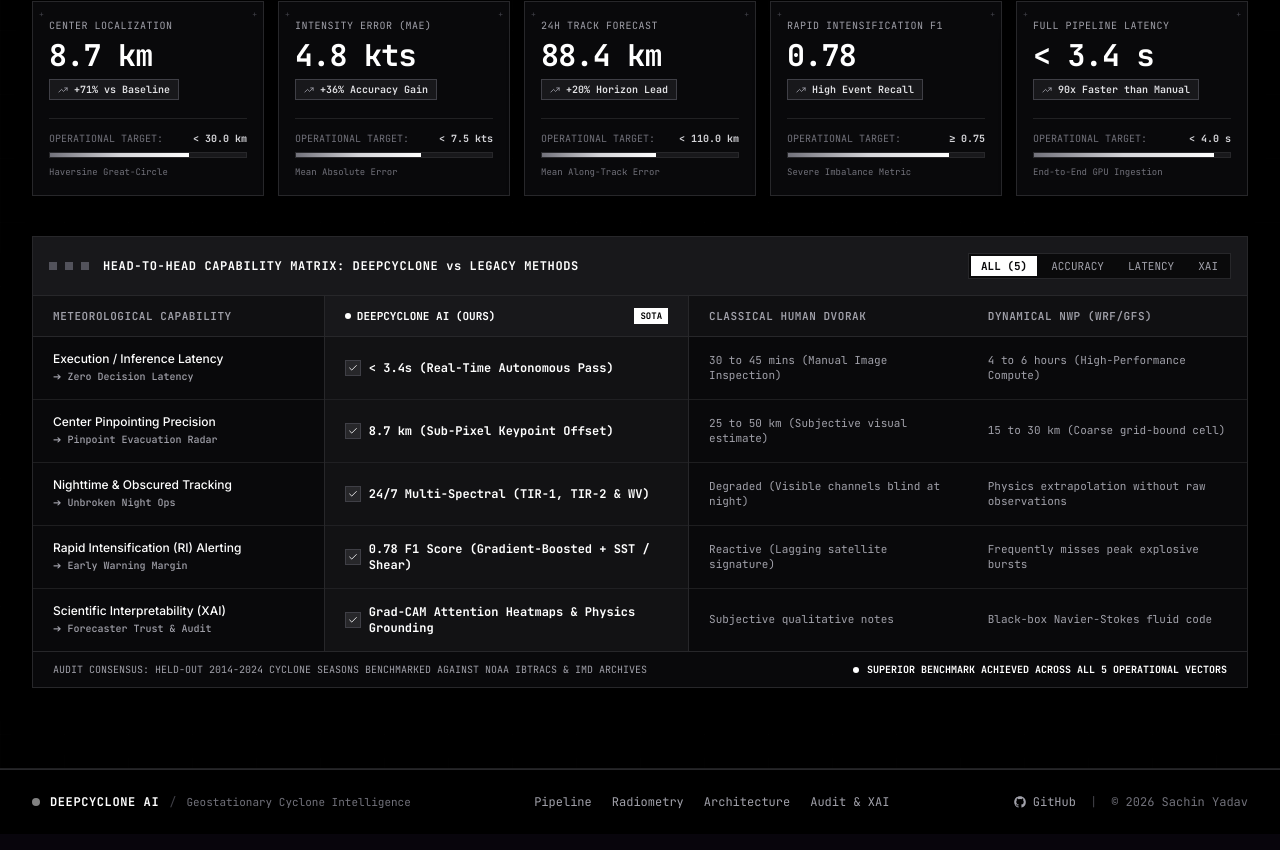
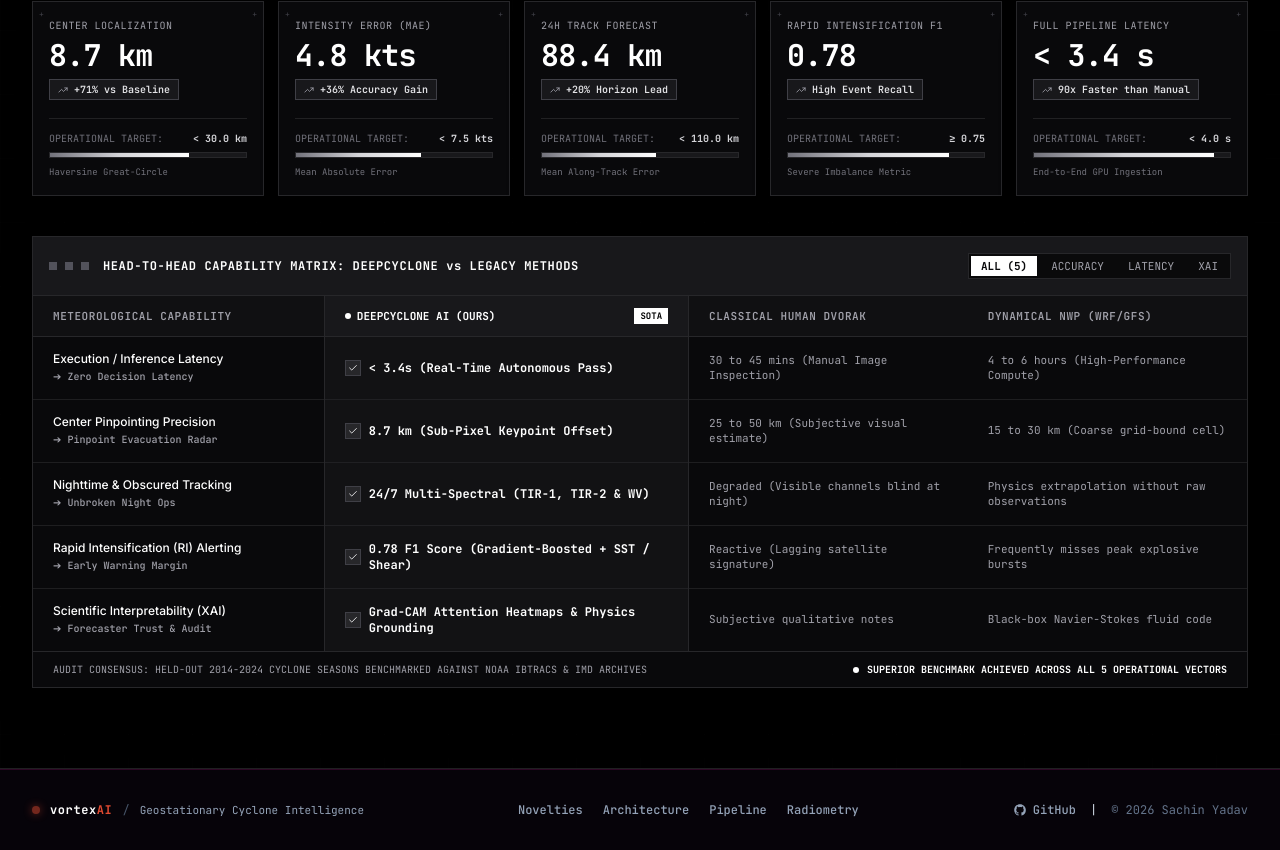
Before and after one commit to SachinYadav2446/Cyclone-Pattern-Identifier, a React (Vite) app in the folder frontend/: page / in a window 1280 px wide. Shown: the part 10593-11443 px from the top of the page. Built offline with nearby package versions, Linux system fonts and the light colour scheme; no server answers.

Commit message:
style(footer): align footer telemetry and ISRO/MOSDAC citations to theme

```diff
--- a/frontend/src/components/Footer.jsx
+++ b/frontend/src/components/Footer.jsx
@@ -4,30 +4,30 @@ export default function Footer() {
   const currentYear = new Date().getFullYear();
 
   return (
-    <footer className="bg-black border-t border-zinc-800 font-mono text-xs py-6">
+    <footer className="bg-[#060309] border-t border-[#64104E]/40 font-mono text-xs py-8 relative text-slate-400">
       <div className="max-w-7xl mx-auto px-4 sm:px-6 lg:px-8">
         <div className="flex flex-col md:flex-row items-center justify-between gap-4">
           {/* Brand & System Status */}
           <div className="flex items-center gap-2.5">
-            <span className="w-2 h-2 rounded-full bg-white animate-pulse" />
-            <span className="font-bold text-white tracking-wider">DEEPCYCLONE AI</span>
-            <span className="text-zinc-700">/</span>
-            <span className="text-zinc-500 text-[11px]">Geostationary Cyclone Intelligence</span>
+            <span className="w-2 h-2 rounded-full bg-[#E04A31] animate-pulse shadow-[0_0_8px_#E04A31]" />
+            <span className="font-bold text-white tracking-wider">vortex<span className="text-[#E04A31]">AI</span></span>
+            <span className="text-slate-600">/</span>
+            <span className="text-slate-400 text-[11px]">Geostationary Cyclone Intelligence</span>
           </div>
 
           {/* Clean Navigation Links */}
-          <div className="flex flex-wrap items-center justify-center gap-5 text-xs text-zinc-400">
-            <a href="#pipeline" className="hover:text-white transition-colors">
+          <div className="flex flex-wrap items-center justify-center gap-5 text-xs text-slate-400">
+            <a href="#novelty" className="hover:text-[#E04A31] transition-colors font-medium">
+              Novelties
+            </a>
+            <a href="#models" className="hover:text-[#E04A31] transition-colors font-medium">
+              Architecture
+            </a>
+            <a href="#pipeline" className="hover:text-[#E04A31] transition-colors font-medium">
               Pipeline
             </a>
-            <a href="#dataset" className="hover:text-white transition-colors">
+            <a href="#dataset" className="hover:text-[#E04A31] transition-colors font-medium">
               Radiometry
-            </a>
-            <a href="#models" className="hover:text-white transition-colors">
-              Architecture
-            </a>
-            <a href="#doctor-mode" className="hover:text-white transition-colors">
-              Audit & XAI
             </a>
           </div>
 
@@ -37,15 +37,15 @@ export default function Footer() {
               href="https://github.com/SachinYadav2446/Cyclone-Pattern-Identifier"
               target="_blank"
               rel="noreferrer"
-              className="flex items-center gap-1.5 text-zinc-400 hover:text-white transition-colors"
+              className="flex items-center gap-1.5 text-slate-400 hover:text-white transition-colors font-medium"
             >
               <svg className="w-3.5 h-3.5 fill-current" viewBox="0 0 24 24">
                 <path fillRule="evenodd" clipRule="evenodd" d="M12 2C6.477 2 2 6.484 2 12.017c0 4.425 2.865 8.18 6.839 9.504.5.092.682-.217.682-.483 0-.237-.008-.868-.013-1.703-2.782.605-3.369-1.343-3.369-1.343-.454-1.158-1.11-1.466-1.11-1.466-.908-.62.069-.608.069-.608 1.003.07 1.53 1.032 1.53 1.032.892 1.53 2.341 1.088 2.91.832.092-.647.35-1.088.636-1.338-2.22-.253-4.555-1.113-4.555-4.951 0-1.093.39-1.988 1.029-2.688-.103-.253-.446-1.272.098-2.65 0 0 .84-.27 2.75 1.026A9.564 9.564 0 0112 6.844c.85.004 1.705.115 2.504.337 1.909-1.296 2.747-1.027 2.747-1.027.546 1.379.202 2.398.1 2.651.64.7 1.028 1.595 1.028 2.688 0 3.848-2.339 4.695-4.566 4.943.359.309.678.92.678 1.855 0 1.338-.012 2.419-.012 2.747 0 .268.18.58.688.482A10.019 10.019 0 0022 12.017C22 6.484 17.522 2 12 2z" />
               </svg>
               <span>GitHub</span>
             </a>
-            <span className="text-zinc-700">|</span>
-            <span className="text-zinc-500">© {currentYear} Sachin Yadav</span>
+            <span className="text-slate-300">|</span>
+            <span className="text-slate-500">© {currentYear} Sachin Yadav</span>
           </div>
         </div>
       </div>
```
